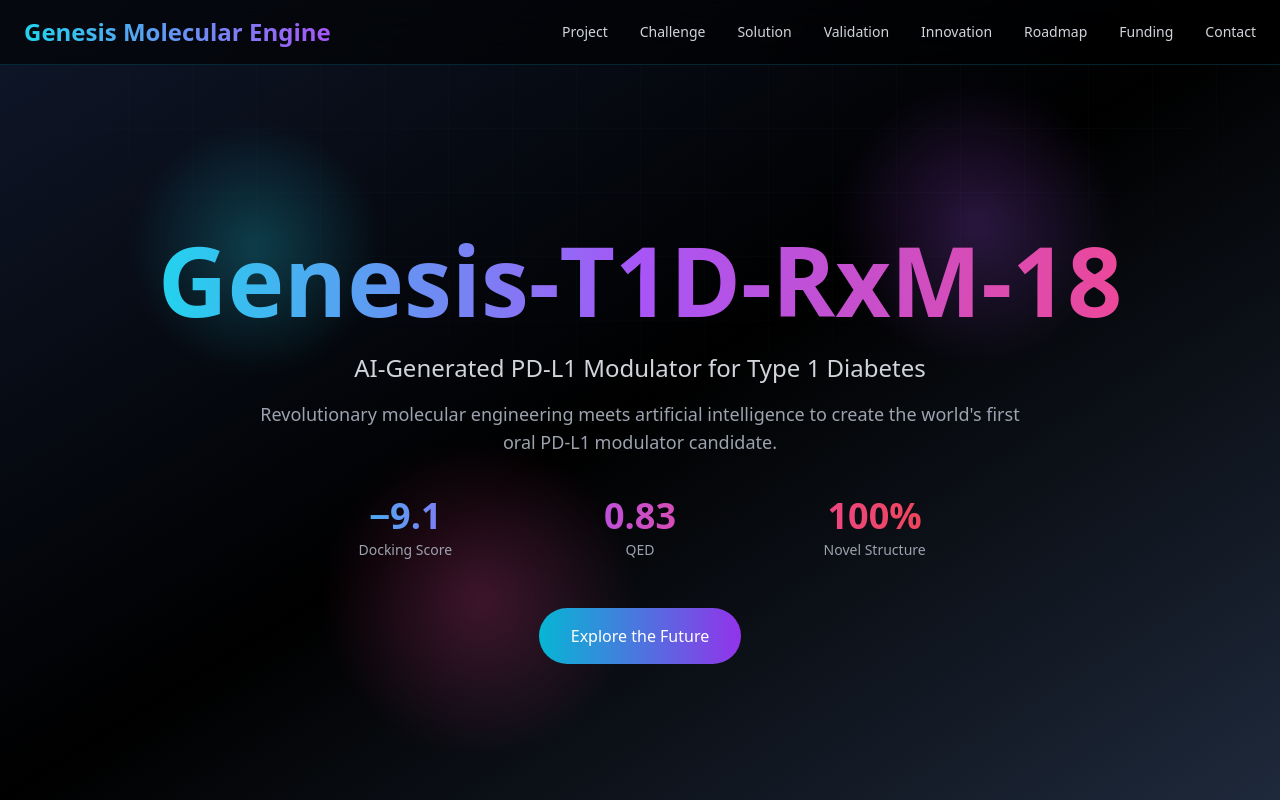
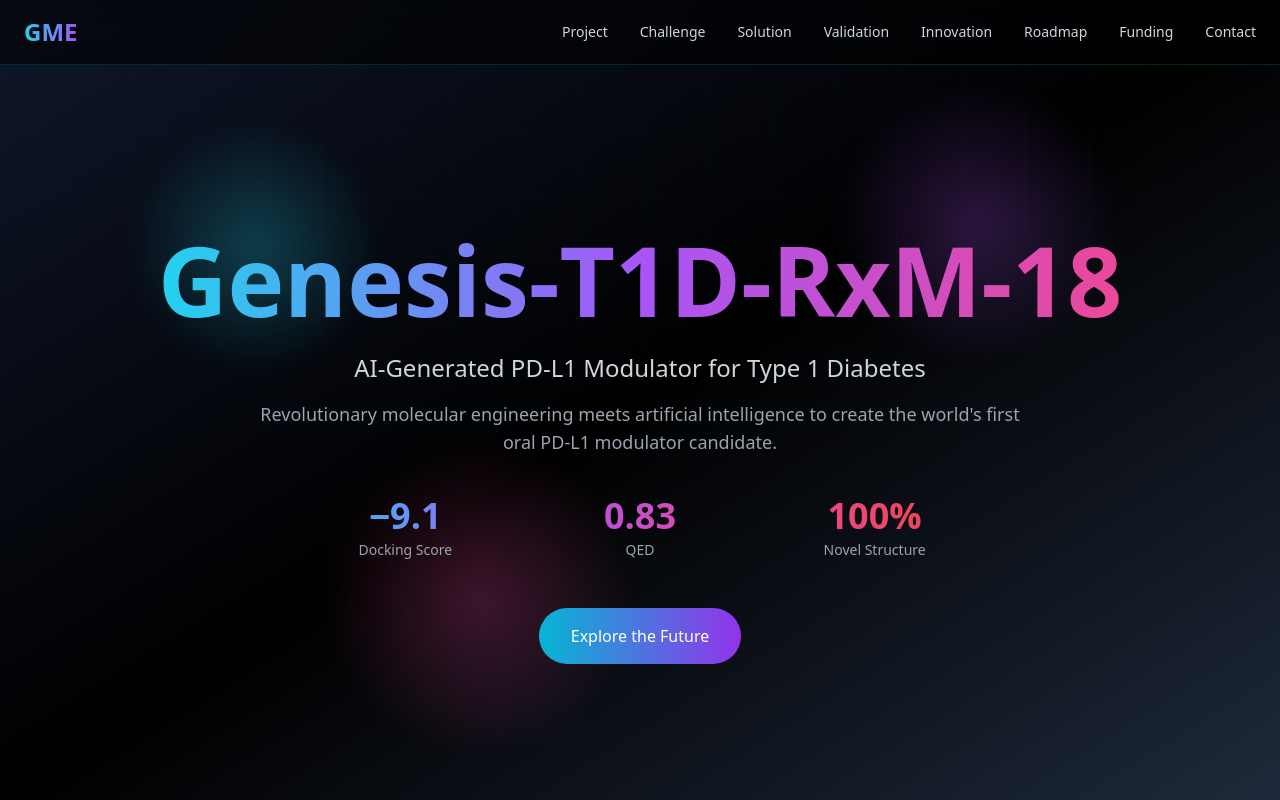
Before and after one commit to Origin-Mirror/GME, a plain HTML site: page index.html in a window 1280 px wide. Shown: the top 800 px of the page. Drawn offline with nearby package versions, Linux system fonts and the light colour scheme.

Commit message:
Update index.html
Changed to GME

```diff
--- a/index.html
+++ b/index.html
@@ -40,7 +40,7 @@
   <nav class="fixed w-full z-50 bg-black/60 backdrop-blur-xl border-b border-cyan-500/20">
     <div class="max-w-7xl mx-auto px-6 py-4 flex items-center justify-between">
       <div class="text-xl sm:text-2xl font-bold bg-gradient-to-r from-cyan-400 to-purple-500 bg-clip-text text-transparent">
-        Genesis Molecular Engine
+        GME
       </div>
       <div class="hidden md:flex gap-8 text-sm text-gray-300">
         <a href="#project" class="hover:text-cyan-400">Project</a>
```
